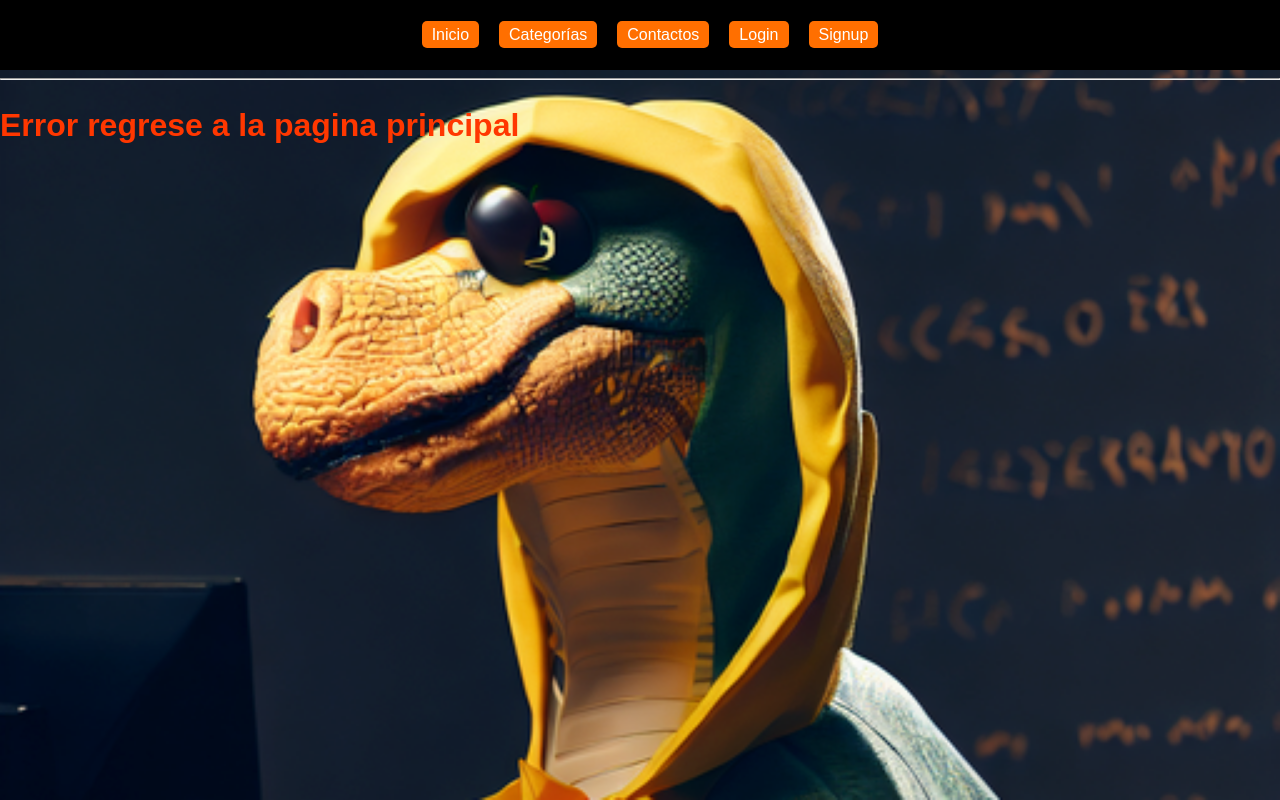
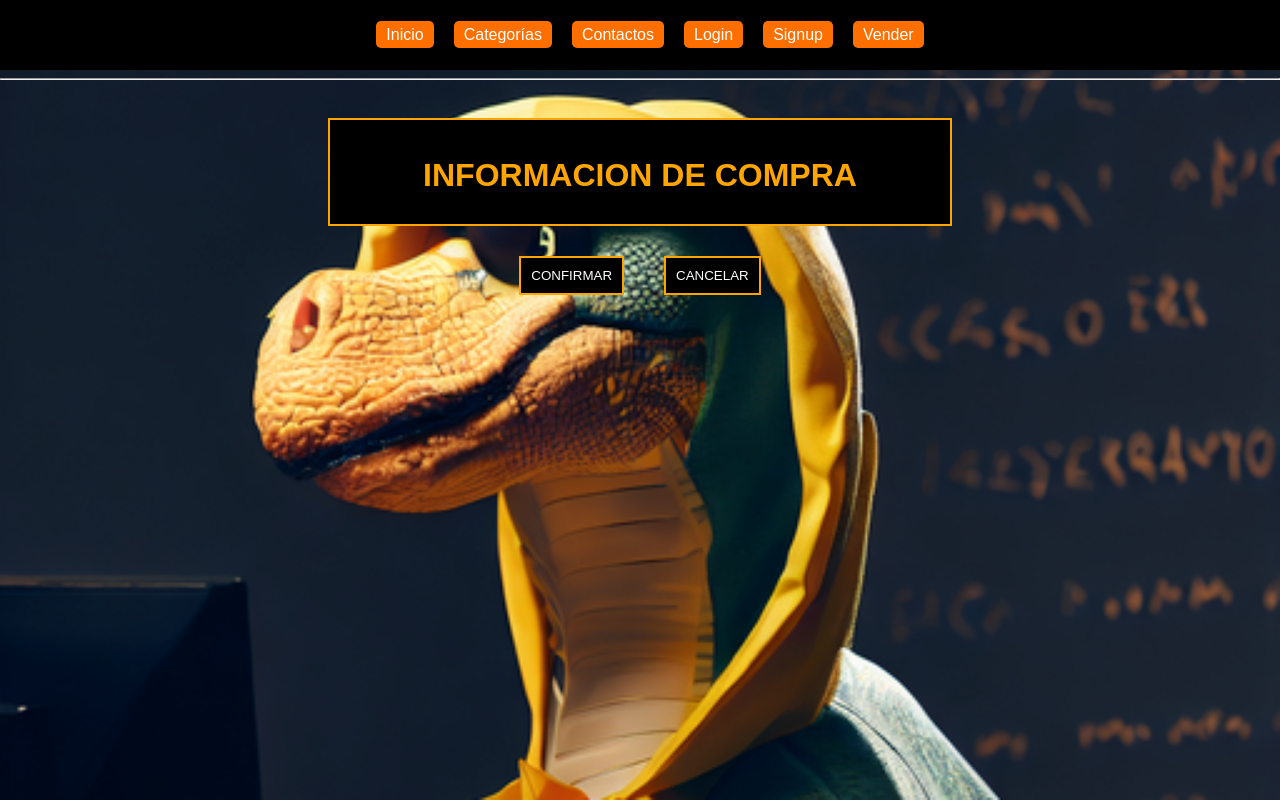
Before and after one commit to NoeParedes/Proyecto2DBP-React, a React (Create React App) app: page /comprar/1 in a window 1280 px wide. Built offline with nearby package versions, Linux system fonts and the light colour scheme; no server answers.

Commit message:
UPDATE REACT

```diff
--- a/src/App.js
+++ b/src/App.js
@@ -1,6 +1,8 @@
 import React  from 'react';
+import { Routes, Route } from 'react-router-dom';
+
 import './App.css';
-import { Routes, Route } from 'react-router-dom';
+
 import Inicio from './pantallas/inicio';
 import Contacto from './pantallas/contactos';
 import Redireccion from './pantallas/redireccion';
@@ -8,8 +10,8 @@ import Default from './pantallas/default';
 import Signup from './pantallas/signup';
 import Login from './pantallas/login';
 import Categoria from './pantallas/categorias';
+import Comprar from './pantallas/comprar';
 import Vender from './pantallas/vender';
-
 
 function App() {
   return (
@@ -24,6 +26,7 @@ function App() {
         <Route path="/signup" element={<Signup />} />
         <Route path="/categorias" element={<Categoria />} />
         <Route path="/vender" element={<Vender />} />
+        <Route path="/comprar/:idLibro" element={<Comprar />}/>
         <Route path="*" element={<Default />} />
       </Routes>
     </div>
--- a/src/componentes/libro.js
+++ b/src/componentes/libro.js
@@ -2,8 +2,8 @@ import React from 'react';
 import '../estilos/libro.css'
 
 function Libro(props) {
-/* Un componente funcional de react retorna un elemento jsx (combinacion de html y javaScript)*/
-  return ( /*estructura de nuestro componente */
+
+  return (
     <div className='contenedor-libro'>
       <img
       className='imagen-libro'
@@ -15,9 +15,9 @@ function Libro(props) {
         <p className='autor-libro'>  <strong> {props.autor}  </strong> </p>
         <p className='texto-libro'> "{props.texto}" </p>
         <p className='precio-libro'> <strong> {props.precio} </strong> </p>
-        <p className='id-libro'>     <strong> {props.id}     </strong> </p>
       </div>
 
+      <button onClick={() => { window.location.href = `/comprar/${props.id}` }}> Comprar </button>
     </div>
   );
 }
--- /dev/null
+++ b/src/estilos/comprar.css
@@ -0,0 +1,31 @@
+.shopping-box {
+    display: grid;
+    place-items: center;
+}
+
+.button-box {
+    margin-top: 30px;
+}
+
+.box {
+    width: 600px;
+    border: 2px solid orange;
+    background-color: black;
+    padding: 10px;
+    margin-top: 30px;
+}
+
+h2,h3 {
+    text-align: center;
+    width:100%;
+    color: orange;
+}
+
+button {
+    padding:10px;
+    margin-left:20px;
+    margin-right:20px;
+    border: 2px solid orange;
+    background-color: black;
+    color: white;
+}
--- a/src/estilos/login.css
+++ b/src/estilos/login.css
@@ -54,3 +54,8 @@
     color: black;
     cursor: pointer;
   }
+
+  .login-form .center {
+    display: grid;
+    place-items: center;
+  }
--- /dev/null
+++ b/src/pantallas/comprar.jsx
@@ -0,0 +1,91 @@
+import React, { useEffect, useState } from 'react';
+import { useParams } from 'react-router-dom';
+import '../estilos/comprar.css';
+
+
+function Comprar() {
+  const { idLibro } = useParams();
+  /*
+  if(typeof idLibro === 'undefined') {
+    return (
+        <div>
+            <p> Libro no seleccionado: Por favor, elija un libro antes de comprar </p>
+        </div>);
+  }
+  */
+
+  const idUsuario = localStorage.getItem('id_usuario');
+
+  /*
+  if(typeof idUsuario === 'undefined') {
+    return (
+        <div>
+            <p> Debe iniciar sesión antes de realizar alguna compra </p>
+        </div>);
+  }
+  */
+
+  const [userData, setUserData] = useState(null);
+  const [bookData, setBookData] = useState(null);
+
+  useEffect(() => {
+    const fetchUserData = async () => {
+      try {
+        if (idUsuario) {
+          const response = await fetch(`http://127.0.0.1:5000/users/${idUsuario}`);
+          const data = await response.json();
+          setUserData(data);
+        }
+      } catch (error) {
+        console.error(error);
+      }
+    };
+
+    const fetchBookData = async () => {
+        try {
+          if (idLibro) {
+            const response = await fetch(`http://127.0.0.1:5000/books/${idLibro}`);
+            const data = await response.json();
+            setBookData(data);
+          }
+        } catch (error) {
+          console.error(error);
+        }
+      };
+
+    fetchUserData();
+    fetchBookData();
+  }, [idUsuario, idLibro]);
+
+  return (
+    <div className="shopping-box">
+        <div className="box">
+            <h2> INFORMACION DE COMPRA </h2>
+        </div>
+
+        {userData && (
+            <div className="box">
+            <h3> DATOS DEL COMPRADOR </h3>
+            <p> Nombre: {userData.nombre} {userData.apellido}</p>
+            <p> Email: {userData.correo} </p>
+            </div>
+        )}
+
+        {bookData && (
+            <div className="box">
+            <h3> DATOS DEL LIBRO </h3>
+            <p> Titulo: {bookData.titulo} </p>
+            <p> Autor: {bookData.autor} </p>
+            <p> EPrecio: {bookData.precio} </p>
+            </div>
+        )}
+
+        <div className="button-box">
+            <button onClick={() => { window.location.href = `/inicio` }}> CONFIRMAR </button>
+            <button onClick={() => { window.location.href = `/inicio` }}> CANCELAR </button>
+        </div>
+    </div>
+  );
+}
+
+export default Comprar;
--- a/src/pantallas/inicio.js
+++ b/src/pantallas/inicio.js
@@ -25,13 +25,10 @@ function Inicio() {
     obtenerLibros();
   }, [route]);
 
-
-
   /* localStorage.setItem('id_categoria',1); */
 
   return (
     <div>
-
       <h2>Página de Inicio</h2>
 
       {libros.map(book => (
@@ -45,11 +42,6 @@ function Inicio() {
           id      = {book.id}
         />
       ))}
-
-      <div className="overlay">
-        <button className="boton" onClick={() => { window.location.href = '/vender'; }}>Comunicacion</button>
-      </div>
-
     </div>
   );
 }
--- a/src/pantallas/login.js
+++ b/src/pantallas/login.js
@@ -1,13 +1,11 @@
 import React, { useState } from 'react';
 import '../estilos/login.css';
-
-
-
 
 const Login = () => {
   const [correo, setCorreo] = useState('');
   const [password, setPassword] = useState('');
   const [id_usuario, setId_usuario] = useState('');
+
   const handleLogin = () => {
     if (correo === '' || password === '') {
       alert('Por favor ingrese su correo y contraseña.');
@@ -26,9 +24,7 @@ const Login = () => {
     fetch('http://127.0.0.1:5000/login', {
       method: 'POST',
       body: JSON.stringify(data),
-      headers: {
-        'Content-Type': 'application/json',
-      },
+      headers: { 'Content-Type': 'application/json', },
     })
       .then(response => response.json())
       .then(data => {
@@ -60,10 +56,10 @@ const Login = () => {
           onChange={e => setCorreo(e.target.value)}
           required
         />
-        <br />
 
+        <br/>
 
-        <label htmlFor="password"></label>
+        <label htmlFor="password"> </label>
         <input
           type="password"
           id="password"
@@ -73,17 +69,14 @@ const Login = () => {
           onChange={e => setPassword(e.target.value)}
           required
         />
+
         <br />
-        <p>
-          ¿No tienes cuenta? <a href="/signup">Regístrate</a>
-        </p>
-        <p>
-          <a href="/recuperarpassword">¿Olvidaste tu contraseña?</a>
-        </p>
-        <button type="button" onClick={handleLogin}>
-          Login
-        </button>
+        <p> ¿No tienes cuenta? <a href="/signup"> Regístrate </a> </p>
+        <p> <a href="/recuperarpassword"> ¿Olvidaste tu contraseña? </a> </p>
+        <div class="center"> <button type="button" onClick={handleLogin}> Login </button> </div>
       </form>
+
+
     </div>
   );
 };
--- a/src/pantallas/redireccion.js
+++ b/src/pantallas/redireccion.js
@@ -2,18 +2,23 @@ import { Outlet, Link } from "react-router-dom";
 import '../estilos/redirecciones.css';
 
 const Redireccion = () => {
+
+  const usuario = localStorage.getItem('id_usuario');
+  console.log(usuario);
+
   return (
     <div>
       <nav>
         <ul>
-          <li> <Link to="/inicio">Inicio</Link> </li>
+          <li> <Link to="/inicio">     Inicio     </Link> </li>
           <li> <Link to="/categorias"> Categorías </Link> </li>
-          <li> <Link to="/contactos"> Contactos </Link> </li>
-          <li> <Link to="/login"> Login </Link> </li>
-          <li> <Link to="/signup"> Signup </Link> </li>
+          <li> <Link to="/contactos">  Contactos  </Link> </li>
+          <li> <Link to="/login">      Login      </Link> </li>
+          <li> <Link to="/signup">     Signup     </Link> </li>
+          <li> <Link to="/vender">     Vender     </Link> </li>
         </ul>
       </nav>
-      <hr />
+      <hr/>
       <Outlet />
     </div>
   );
```
